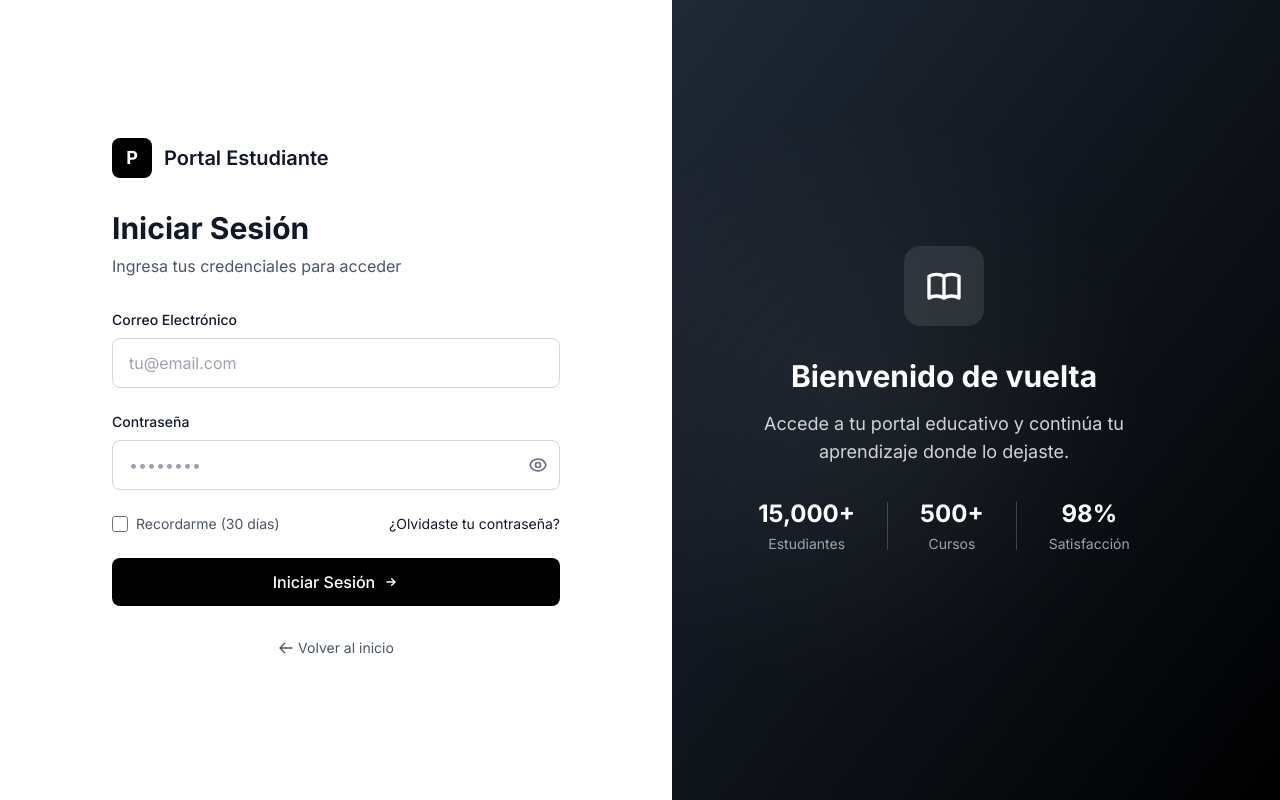
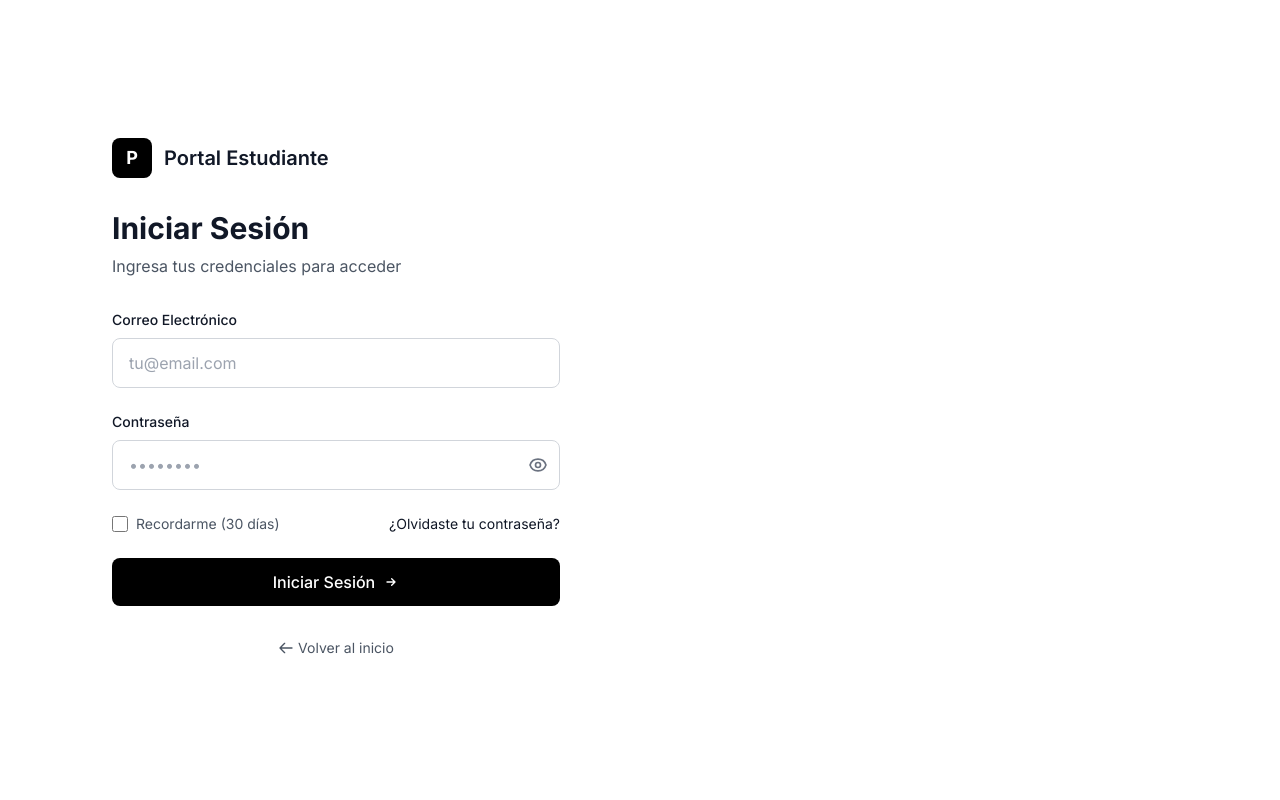
Before and after one commit to Nagotar/portalestudiantes, a Next.js app: page /login in a window 1280 px wide. Built offline with nearby package versions, Linux system fonts and the light colour scheme; no server answers; the database is empty.

Commit message:
feat: agregar animaciones de transición horizontal elegantes al login con efectos escalonados

```diff
--- a/app/login/page.tsx
+++ b/app/login/page.tsx
@@ -87,12 +87,12 @@ export default function LoginPage() {
   }
 
   return (
-    <div className="min-h-screen bg-white flex">
+    <div className="min-h-screen bg-white flex overflow-hidden">
       {/* Left Side - Login Form */}
-      <div className="flex-1 flex items-center justify-center px-4 sm:px-6 lg:px-8">
+      <div className="flex-1 flex items-center justify-center px-4 sm:px-6 lg:px-8 animate-slide-in-left">
         <div className="w-full max-w-md">
           {/* Logo */}
-          <Link href="/" className="flex items-center gap-3 mb-8">
+          <Link href="/" className="flex items-center gap-3 mb-8 animate-fade-in" style={{ animationDelay: '0.2s', animationFillMode: 'both' }}>
             {config?.logo ? (
               <img
                 src={config.logo}
@@ -108,13 +108,13 @@ export default function LoginPage() {
           </Link>
 
           {/* Title */}
-          <div className="mb-8">
+          <div className="mb-8 animate-fade-in" style={{ animationDelay: '0.3s', animationFillMode: 'both' }}>
             <h1 className="text-3xl font-bold text-gray-900 mb-2">Iniciar Sesión</h1>
             <p className="text-gray-600">Ingresa tus credenciales para acceder</p>
           </div>
 
           {/* Form */}
-          <form onSubmit={handleSubmit} className="space-y-6">
+          <form onSubmit={handleSubmit} className="space-y-6 animate-fade-in" style={{ animationDelay: '0.4s', animationFillMode: 'both' }}>
             {/* Error Message */}
             {error && (
               <div className="p-4 bg-red-50 border border-red-200 rounded-lg flex items-start gap-3">
@@ -236,7 +236,7 @@ export default function LoginPage() {
           </form>
 
           {/* Back to Home */}
-          <div className="mt-8 text-center">
+          <div className="mt-8 text-center animate-fade-in" style={{ animationDelay: '0.5s', animationFillMode: 'both' }}>
             <Link href="/" className="text-sm text-gray-600 hover:text-gray-900 transition-colors inline-flex items-center gap-1">
               <svg className="w-4 h-4" fill="none" viewBox="0 0 24 24" stroke="currentColor">
                 <path strokeLinecap="round" strokeLinejoin="round" strokeWidth={2} d="M10 19l-7-7m0 0l7-7m-7 7h18" />
@@ -249,13 +249,13 @@ export default function LoginPage() {
 
       {/* Right Side - Image/Gradient */}
       <div
-        className="hidden lg:flex lg:flex-1 relative overflow-hidden"
+        className="hidden lg:flex lg:flex-1 relative overflow-hidden animate-slide-in-right"
         style={{
           backgroundImage: `linear-gradient(to bottom right, ${config?.primaryColor || '#1F2937'}, ${config?.secondaryColor || '#000000'})`
         }}
       >
         <div className="absolute inset-0 bg-[radial-gradient(circle_at_30%_50%,rgba(255,255,255,0.05),transparent_50%)]" />
-        <div className="relative z-10 flex flex-col items-center justify-center text-white p-12">
+        <div className="relative z-10 flex flex-col items-center justify-center text-white p-12 animate-fade-in" style={{ animationDelay: '0.6s', animationFillMode: 'both' }}>
           <div className="max-w-md text-center">
             {config?.logoLight ? (
               <div className="mb-8 mx-auto flex items-center justify-center">
--- a/tailwind.config.ts
+++ b/tailwind.config.ts
@@ -12,6 +12,25 @@ const config: Config = {
         background: "var(--background)",
         foreground: "var(--foreground)",
       },
+      keyframes: {
+        'slide-in-left': {
+          '0%': { transform: 'translateX(-100%)', opacity: '0' },
+          '100%': { transform: 'translateX(0)', opacity: '1' },
+        },
+        'slide-in-right': {
+          '0%': { transform: 'translateX(100%)', opacity: '0' },
+          '100%': { transform: 'translateX(0)', opacity: '1' },
+        },
+        'fade-in': {
+          '0%': { opacity: '0' },
+          '100%': { opacity: '1' },
+        },
+      },
+      animation: {
+        'slide-in-left': 'slide-in-left 0.8s ease-out',
+        'slide-in-right': 'slide-in-right 0.8s ease-out',
+        'fade-in': 'fade-in 0.6s ease-out',
+      },
     },
   },
   plugins: [],
```
